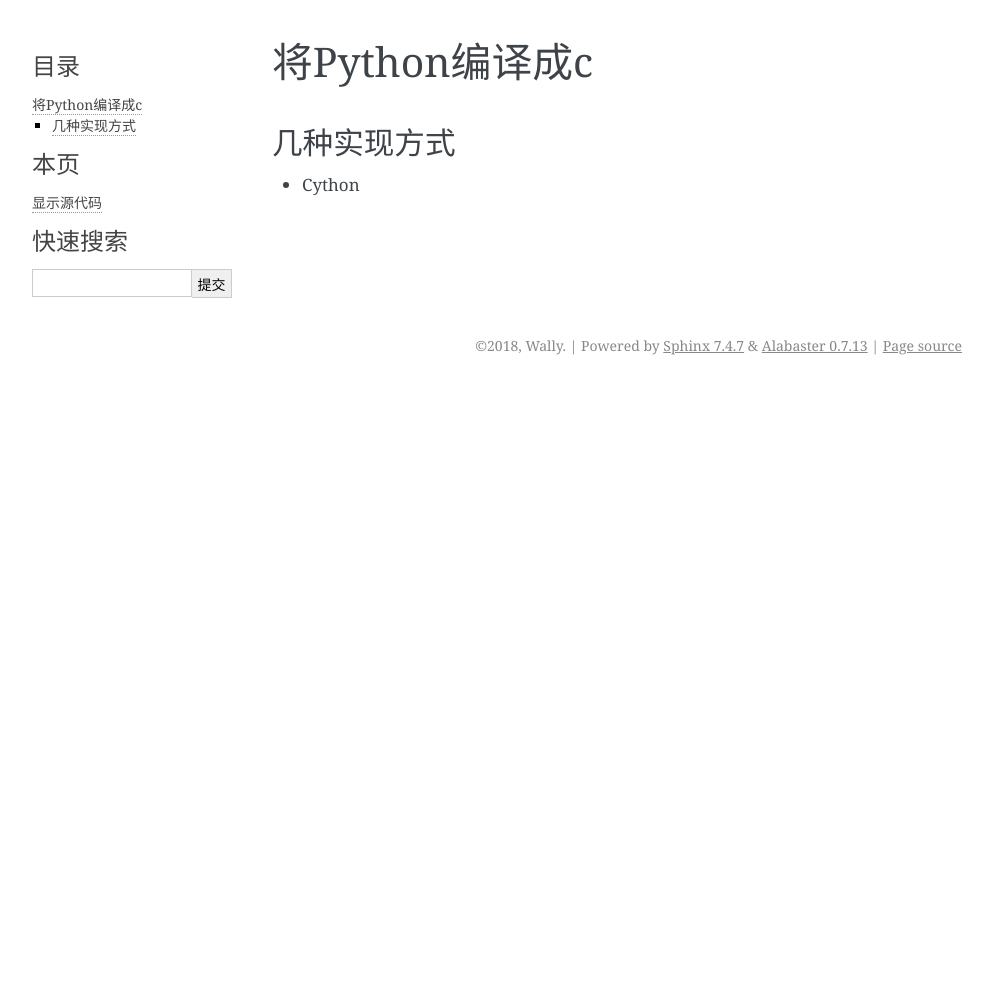
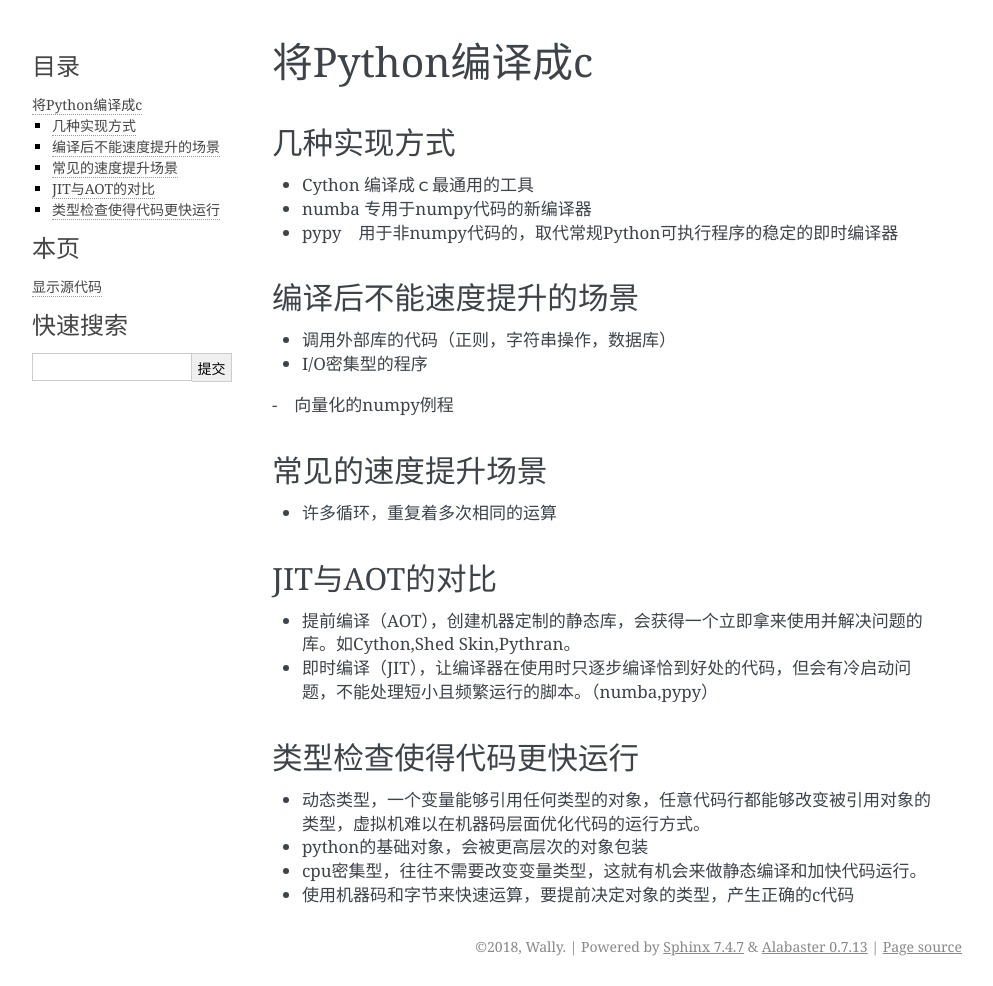
Before and after one commit to SDWally/dop, a Sphinx documentation site: the page built from docs/lookpy/py_to_c.rst, in a window 1280 px wide. Shown: the whole page, without its empty margins (148-1141 px from the left). Built offline with Sphinx 7.4.7, drawn with Linux system fonts in a browser that asks for light colours; before the commit the page ends 900 px from its top, so only the background shows below that.

Commit message:
update py_to_c

```diff
--- a/docs/lookpy/py_to_c.rst
+++ b/docs/lookpy/py_to_c.rst
@@ -4,4 +4,33 @@
 几种实现方式
 -----------
 
-- Cython
+- Cython 编译成ｃ最通用的工具
+- numba 专用于numpy代码的新编译器
+- pypy　用于非numpy代码的，取代常规Python可执行程序的稳定的即时编译器
+
+编译后不能速度提升的场景
+---------------------
+
+- 调用外部库的代码（正则，字符串操作，数据库）
+- I/O密集型的程序
+-　向量化的numpy例程
+
+
+常见的速度提升场景
+----------------
+
+- 许多循环，重复着多次相同的运算
+
+JIT与AOT的对比
+-------------------------
+
+- 提前编译（AOT），创建机器定制的静态库，会获得一个立即拿来使用并解决问题的库。如Cython,Shed Skin,Pythran。
+- 即时编译（JIT），让编译器在使用时只逐步编译恰到好处的代码，但会有冷启动问题，不能处理短小且频繁运行的脚本。（numba,pypy）
+
+类型检查使得代码更快运行
+--------------------
+
+- 动态类型，一个变量能够引用任何类型的对象，任意代码行都能够改变被引用对象的类型，虚拟机难以在机器码层面优化代码的运行方式。
+- python的基础对象，会被更高层次的对象包装
+- cpu密集型，往往不需要改变变量类型，这就有机会来做静态编译和加快代码运行。
+- 使用机器码和字节来快速运算，要提前决定对象的类型，产生正确的c代码
```
